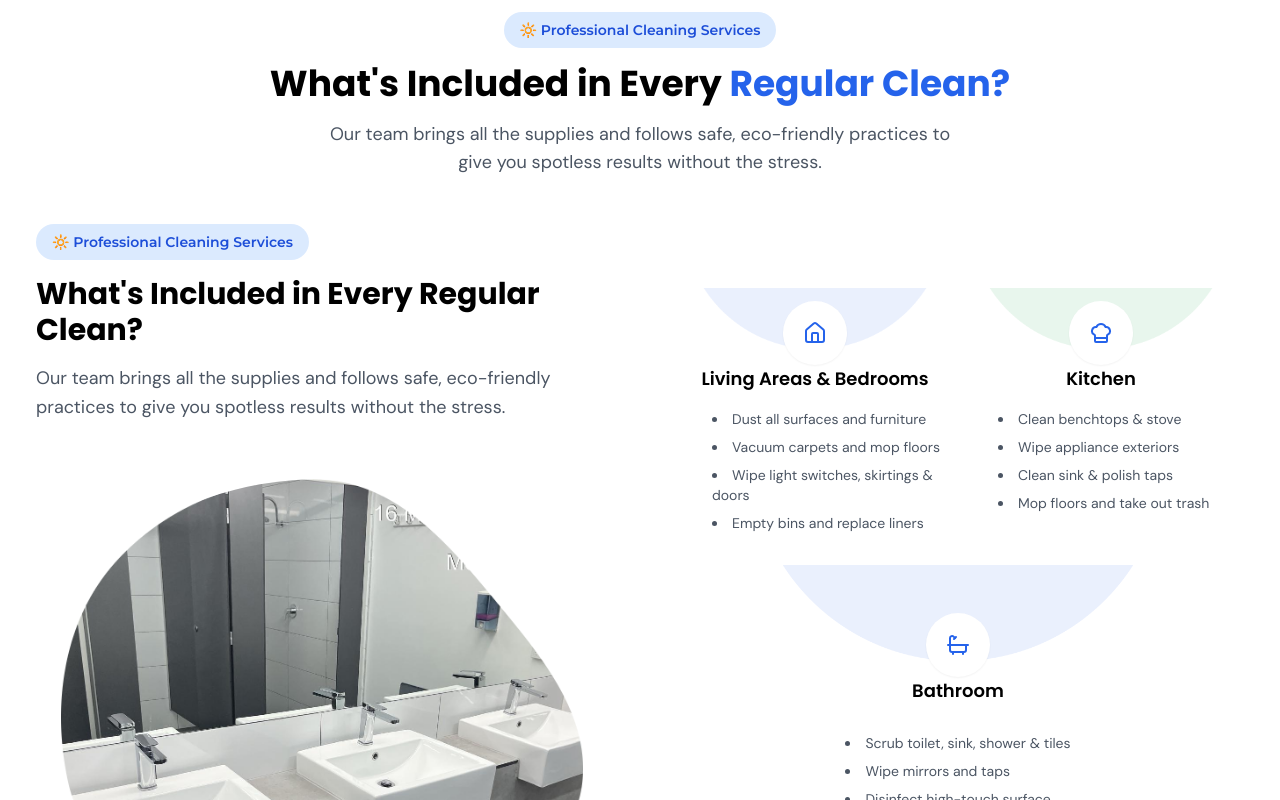
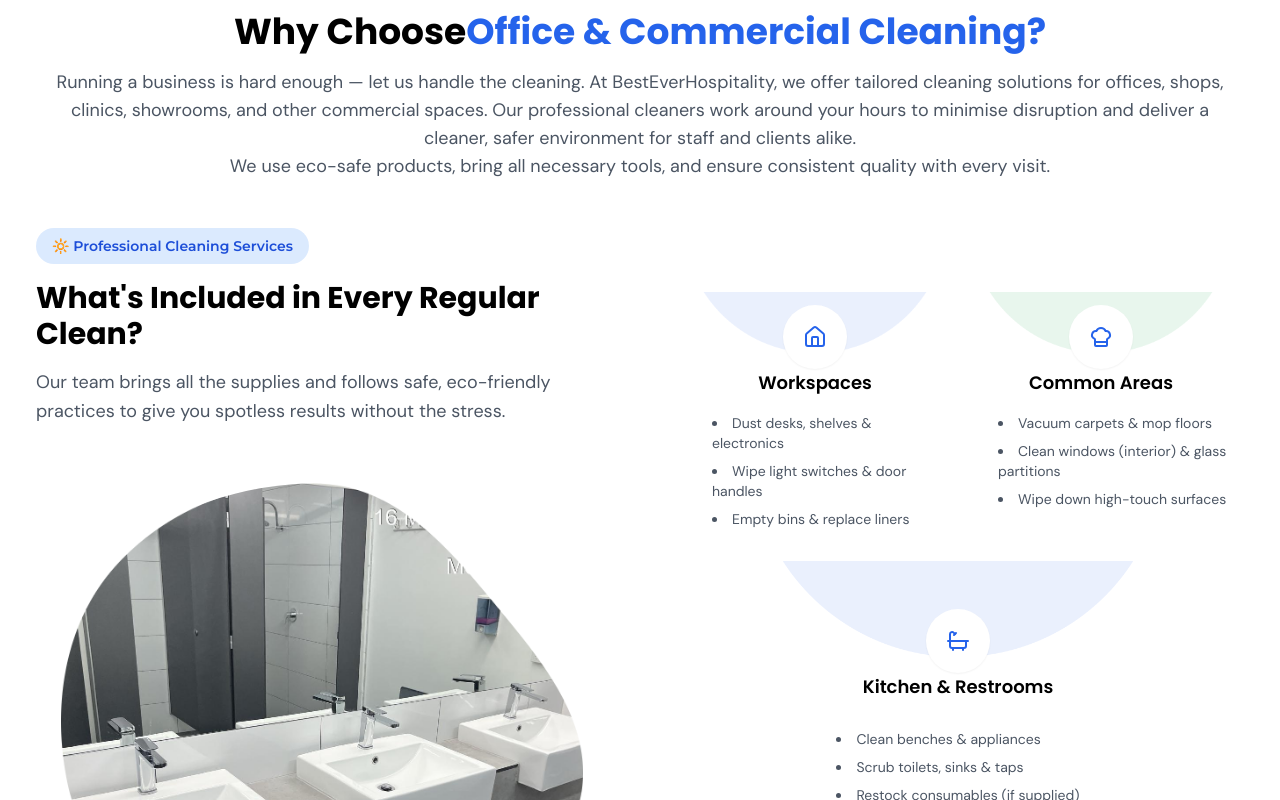
Before and after one commit to SurajPandit12/cleaning-services, a Next.js app: page /office-commercial in a window 1280 px wide. Shown: the part 680-1480 px from the top of the page. Built offline with nearby package versions, Linux system fonts and the light colour scheme.

Commit message:
fix: content change

```diff
--- a/src/app/(apartment-cleaning)/apartment-cleaning/components/ProfessionalCleaning.jsx
+++ b/src/app/(apartment-cleaning)/apartment-cleaning/components/ProfessionalCleaning.jsx
@@ -69,19 +69,24 @@
   return (
     <section className="container py-8 md:py-16 px-4">
       <div className="mb-6 md:mb-10">
-        <div className="mb-4 text-center">
+        {/* <div className="mb-4 text-center">
           <span className="inline-block bg-blue-100 text-blue-700 text-xs md:text-sm font-semibold px-3 md:px-4 py-2 rounded-full font-montserrat">
-            🔆 Professional Cleaning Services
+            Why Choose Regular Cleaning?
           </span>
-        </div>
+        </div> */}
         <h2 className="text-2xl md:text-4xl font-bold mb-4 text-center font-poppins px-4">
-          What's Included in Every{" "}
-          <span className="text-blue-600">Regular Clean?</span>
+          Why Choose
+          <span className="text-[#2563EB]"> Regular Cleaning?</span>
         </h2>
 
-        <p className="text-gray-600 max-w-2xl text-center mx-auto mb-8 md:mb-12 text-base md:text-lg leading-relaxed font-dmsans px-4">
-          Our team brings all the supplies and follows safe, eco-friendly
-          practices to give you spotless results without the stress.
+        <p className="max-w-[1400px] text-[#4B5563] text-sm text-center mx-auto mb-8 md:mb-12  md:text-lg leading-relaxed font-dmsans px-4">
+          Keeping your home clean shouldn’t be a struggle. With
+          BestEverHospitality, enjoy consistent cleaning on your schedule.
+          Whether you're busy with work or just want peace of mind, our trained
+          cleaners take care of the mess so you don’t have to. <br></br>We offer
+          flexible plans — weekly, fortnightly, or monthly — and use
+          eco-friendly supplies to keep your home fresh, hygienic, and safe for
+          kids or pets.
         </p>
       </div>
 
@@ -95,7 +100,10 @@
               </span>
             </div>
             <h2 className="text-xl md:text-3xl font-bold mb-4 font-poppins">
-              What's Included in Every Regular Clean?
+              What's Included in Every{" "}
+              <span className="text-[#2563EB] ">
+                Regular Clean?
+              </span>
             </h2>
 
             <p className="text-gray-600 max-w-2xl mb-6 text-base md:text-lg leading-relaxed font-dmsans">
--- a/src/app/(end-lease)/end-lease/components/ProfessionalCleaning.jsx
+++ b/src/app/(end-lease)/end-lease/components/ProfessionalCleaning.jsx
@@ -69,19 +69,24 @@
   return (
     <section className="container py-8 md:py-16 px-4">
       <div className="mb-6 md:mb-10">
-        <div className="mb-4 text-center">
+        {/* <div className="mb-4 text-center">
           <span className="inline-block bg-blue-100 text-blue-700 text-xs md:text-sm font-semibold px-3 md:px-4 py-2 rounded-full font-montserrat">
             🔆 Professional Cleaning Services
           </span>
-        </div>
+        </div> */}
         <h2 className="text-2xl md:text-4xl font-bold mb-4 text-center font-poppins px-4">
-          What's Included in Every{" "}
-          <span className="text-blue-600">Regular Clean?</span>
+          Why Choose
+          <span className="text-blue-600"> End of Lease Cleaning?</span>
         </h2>
 
-        <p className="text-gray-600 max-w-2xl text-center mx-auto mb-8 md:mb-12 text-base md:text-lg leading-relaxed font-dmsans px-4">
-          Our team brings all the supplies and follows safe, eco-friendly
-          practices to give you spotless results without the stress.
+        <p className="text-gray-600 max-w-[1200px] text-center mx-auto mb-8 md:mb-12 text-sm md:text-lg leading-relaxed font-dmsans px-4">
+          Moving is stressful — cleaning shouldn’t be. BestEverHospitality
+          provides full end-of-lease cleaning that meets real estate and
+          property manager standards. Whether you're a tenant vacating or a
+          landlord preparing for new renters, we ensure the space is spotless
+          and ready for inspection.<br></br>
+          With a focus on detail and guaranteed satisfaction, we help you secure
+          your full bond back with no hassle.
         </p>
       </div>
 
@@ -95,7 +100,8 @@
               </span>
             </div>
             <h2 className="text-xl md:text-3xl font-bold mb-4 font-poppins">
-              What's Included in Every Regular Clean?
+              What’s Included in{" "}
+              <span className="text-[#2563EB]">Every Regular Clean?</span>
             </h2>
 
             <p className="text-gray-600 max-w-2xl mb-6 text-base md:text-lg leading-relaxed font-dmsans">
--- a/src/app/(office-commercial)/office-commercial/components/Hero.jsx
+++ b/src/app/(office-commercial)/office-commercial/components/Hero.jsx
@@ -18,7 +18,10 @@
                 </p>
               </div>
               <div className="flex justify-center lg:justify-start">
-                <Link href="#contact" className="text-white font-poppins font-[500] text-base md:text-lg leading-6 md:leading-7 border border-white px-4 md:px-6 py-2 md:py-3 rounded-md mt-2 hover:bg-white hover:text-gray-900 transition-colors duration-300">
+                <Link
+                  href="#contact"
+                  className="text-white font-poppins font-[500] text-base md:text-lg leading-6 md:leading-7 border border-white px-4 md:px-6 py-2 md:py-3 rounded-md mt-2 hover:bg-white hover:text-gray-900 transition-colors duration-300"
+                >
                   Get free quote
                 </Link>
               </div>
--- a/src/app/(office-commercial)/office-commercial/components/ProfessionalCleaning.jsx
+++ b/src/app/(office-commercial)/office-commercial/components/ProfessionalCleaning.jsx
@@ -69,19 +69,24 @@
   return (
     <section className="container py-8 md:py-16 px-4">
       <div className="mb-6 md:mb-10">
-        <div className="mb-4 text-center">
+        {/* <div className="mb-4 text-center">
           <span className="inline-block bg-blue-100 text-blue-700 text-xs md:text-sm font-semibold px-3 md:px-4 py-2 rounded-full font-montserrat">
             🔆 Professional Cleaning Services
           </span>
-        </div>
+        </div> */}
         <h2 className="text-2xl md:text-4xl font-bold mb-4 text-center font-poppins px-4">
-          What's Included in Every{" "}
-          <span className="text-blue-600">Regular Clean?</span>
+          Why Choose
+          <span className="text-blue-600">Office & Commercial Cleaning?</span>
         </h2>
 
-        <p className="text-gray-600 max-w-2xl text-center mx-auto mb-8 md:mb-12 text-base md:text-lg leading-relaxed font-dmsans px-4">
-          Our team brings all the supplies and follows safe, eco-friendly
-          practices to give you spotless results without the stress.
+        <p className="text-gray-600 max-w-[1200px] text-center  mx-auto mb-8 md:mb-12 text-sm md:text-lg leading-relaxed font-dmsans px-4">
+          Running a business is hard enough — let us handle the cleaning. At
+          BestEverHospitality, we offer tailored cleaning solutions for offices,
+          shops, clinics, showrooms, and other commercial spaces. Our
+          professional cleaners work around your hours to minimise disruption
+          and deliver a cleaner, safer environment for staff and clients alike.
+          <br></br>We use eco-safe products, bring all necessary tools, and
+          ensure consistent quality with every visit.
         </p>
       </div>
 
@@ -95,12 +100,15 @@
               </span>
             </div>
             <h2 className="text-xl md:text-3xl font-bold mb-4 font-poppins">
-              What's Included in Every Regular Clean?
+              What’s Included in{" "}
+              <span className="text-[#2563EB]">
+                Office & Commercial Cleaning?
+              </span>
             </h2>
 
             <p className="text-gray-600 max-w-2xl mb-6 text-base md:text-lg leading-relaxed font-dmsans">
-              Our team brings all the supplies and follows safe, eco-friendly
-              practices to give you spotless results without the stress.
+              We use eco-safe products, bring all necessary tools, and ensure
+              consistent quality with every visit.
             </p>
           </div>
           <div className="hidden lg:flex flex-col items-start justify-start mb-8">
@@ -191,14 +199,14 @@
                 <Home className="w-5 h-5 md:w-6 md:h-6 text-blue-600" />
               </span>
               <h3 className="font-semibold text-base md:text-lg font-poppins text-center">
-                Living Areas & Bedrooms
+                Workspaces
               </h3>
             </div>
             <ul className="list-disc list-inside text-gray-600 text-sm mt-3 space-y-2 text-left font-dmsans pl-4 md:pl-6">
-              <li>Dust all surfaces and furniture</li>
-              <li>Vacuum carpets and mop floors</li>
-              <li>Wipe light switches, skirtings & doors</li>
-              <li>Empty bins and replace liners</li>
+              <li>Dust desks, shelves & electronics</li>
+              <li>Wipe light switches & door handles</li>
+              <li>Empty bins & replace liners</li>
+              {/* <li>Empty bins and replace liners</li> */}
             </ul>
           </div>
           <div className="w-full md:w-1/2 px-2 md:px-4 mb-8 md:mb-0">
@@ -216,14 +224,14 @@
                 <ChefHat className="w-5 h-5 md:w-6 md:h-6 text-blue-600" />
               </span>
               <h3 className="font-semibold text-base md:text-lg font-poppins text-center">
-                Kitchen
+                Common Areas
               </h3>
             </div>
             <ul className="list-disc list-inside text-gray-600 text-sm mt-3 space-y-2 text-left font-dmsans pl-4 md:pl-6">
-              <li>Clean benchtops & stove</li>
-              <li>Wipe appliance exteriors</li>
-              <li>Clean sink & polish taps</li>
-              <li>Mop floors and take out trash</li>
+              <li>Vacuum carpets & mop floors</li>
+              <li>Clean windows (interior) & glass partitions</li>
+              <li>Wipe down high-touch surfaces</li>
+              {/* <li>Mop floors and take out trash</li> */}
             </ul>
           </div>
 
@@ -243,14 +251,14 @@
                   <Bath className="w-5 h-5 md:w-6 md:h-6 text-blue-600" />
                 </span>
                 <h3 className="font-semibold text-base md:text-lg font-poppins text-center">
-                  Bathroom
+                  Kitchen & Restrooms
                 </h3>
               </div>
               <div className="flex flex-col justify-center items-center">
                 <ul className="list-disc list-inside text-gray-600 text-sm mt-3 space-y-2 text-left font-dmsans">
-                  <li>Scrub toilet, sink, shower & tiles</li>
-                  <li>Wipe mirrors and taps</li>
-                  <li>Disinfect high-touch surface</li>
+                  <li>Clean benches & appliances</li>
+                  <li>Scrub toilets, sinks & taps</li>
+                  <li>Restock consumables (if supplied)</li>
                 </ul>
               </div>
             </div>
```
